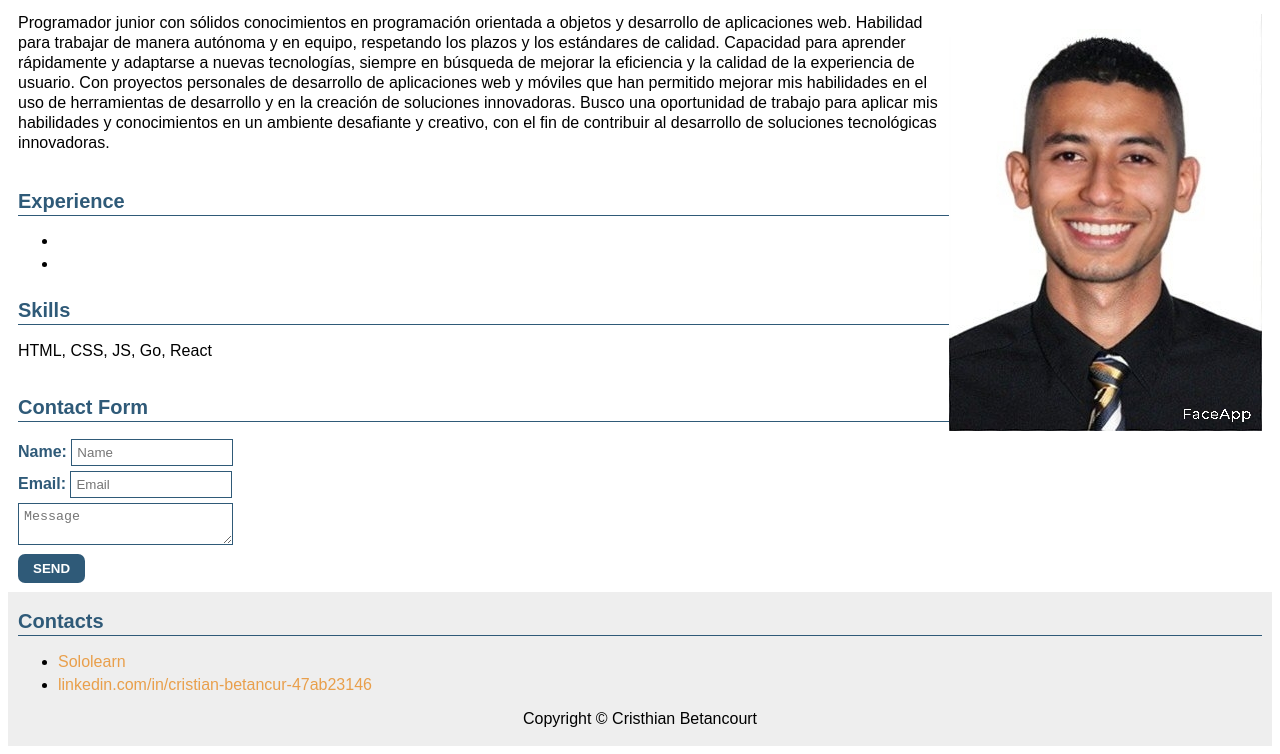
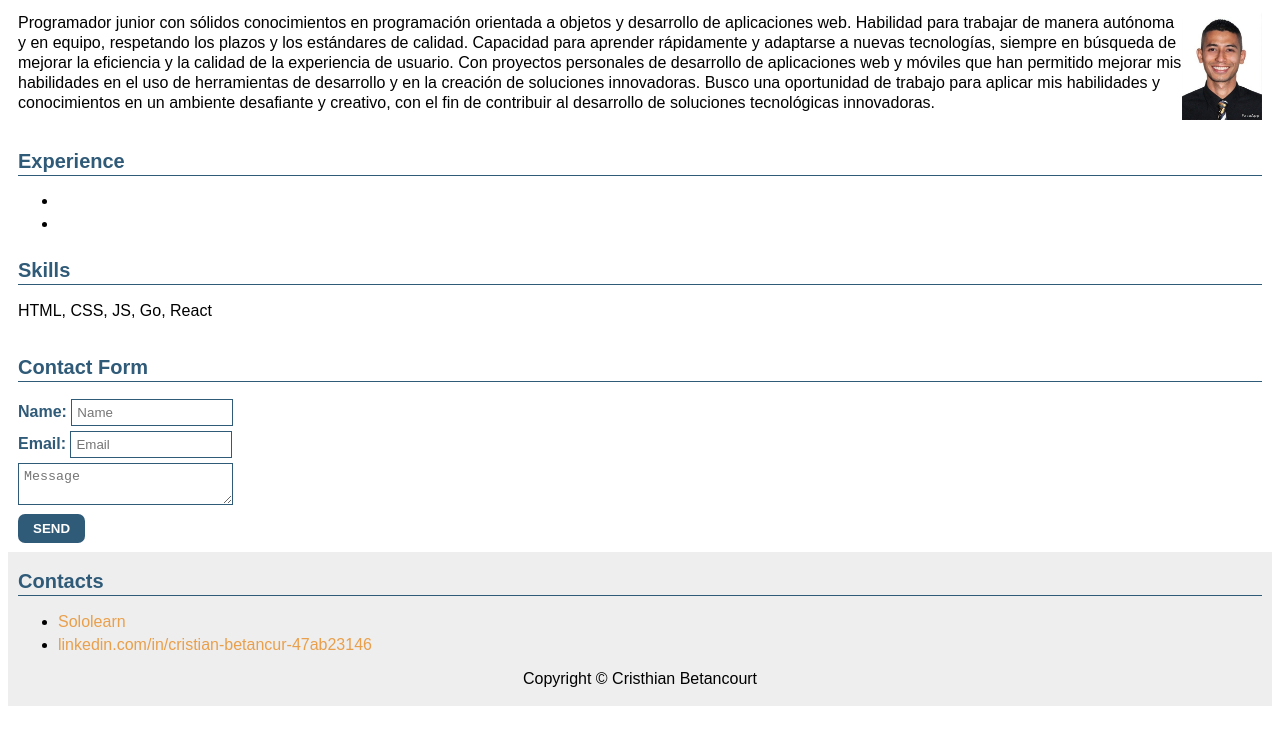
Before and after one commit to segur7g/cv.github.io, a plain HTML site: page index.html in a window 1280 px wide. Shown: the part 148-902 px from the top of the page. After the commit the page ends 862 px from the top, so only its background shows below. Drawn offline with Linux system fonts and the light colour scheme.

Commit message:
update <img>

```diff
--- a/index.html
+++ b/index.html
@@ -12,7 +12,7 @@
     </header>
         <section>
         <h2>Cristhian Betancourt</h2>
-        <p class="summary"><img src="assets/cv.jpg">
+        <p class="summary"><img src="assets/cv.jpg" width="80px" alt="">
        Programador junior con sólidos conocimientos en programación orientada a objetos y desarrollo de aplicaciones web. Habilidad para trabajar de manera autónoma y en equipo, respetando los plazos y los estándares de calidad. Capacidad para aprender rápidamente y adaptarse a nuevas tecnologías, siempre en búsqueda de mejorar la eficiencia y la calidad de la experiencia de usuario. Con proyectos personales de desarrollo de aplicaciones web y móviles que han permitido mejorar mis habilidades en el uso de herramientas de desarrollo y en la creación de soluciones innovadoras. Busco una oportunidad de trabajo para aplicar mis habilidades y conocimientos en un ambiente desafiante y creativo, con el fin de contribuir al desarrollo de soluciones tecnológicas innovadoras.
         </p>
         </section>
```
